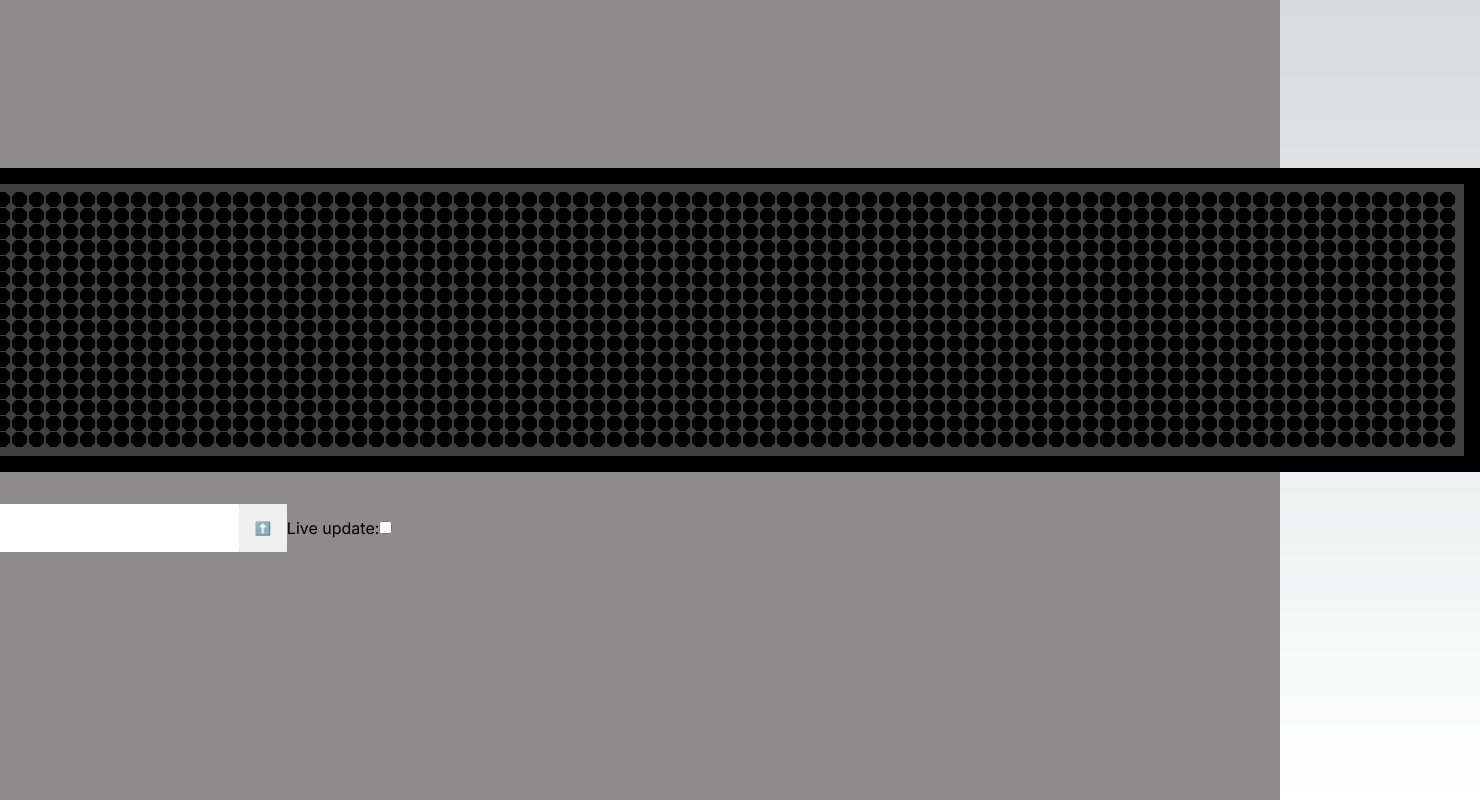
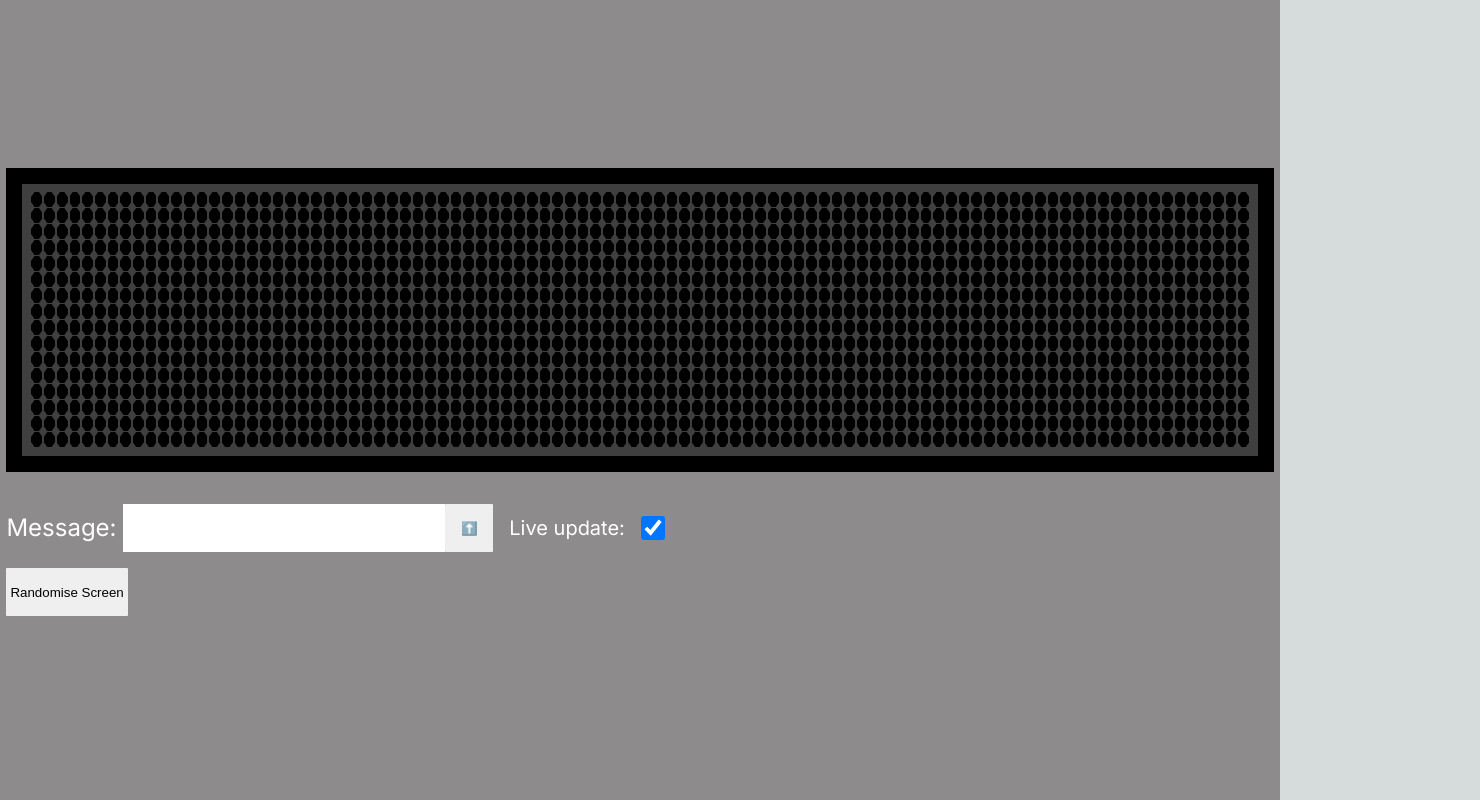
Before and after one commit to rsmarsh/flipdot-smart-screen, a Next.js app: page / in a window 1280 px wide. Shown: the whole page, 1480 px wide, since content can reach past the window. Built offline with nearby package versions, Linux system fonts and the light colour scheme.

Commit message:
sizing tweaks

```diff
--- a/src/components/Emulator.module.css
+++ b/src/components/Emulator.module.css
@@ -1,4 +1,5 @@
 .frame {
+  max-width: 99vw;
   border: 1rem solid black;
   padding: 0.5rem;
   background-color: #3f3f3f;
--- a/src/components/FlipdotWrapper.tsx
+++ b/src/components/FlipdotWrapper.tsx
@@ -10,6 +10,7 @@ import { emptyMatrix } from '@/utils/display';
 const FlipdotWrapper = () => {
   const initialMatrix = emptyMatrix(SIZE);
   const [matrix, setMatrix] = useState(initialMatrix);
+  const [centered, setCentered] = useState(false);
 
   return (
     <div>
--- a/src/components/controls/TextToFont.module.css
+++ b/src/components/controls/TextToFont.module.css
@@ -12,3 +12,7 @@
   display: inline-block;
   vertical-align: middle;
 }
+
+.liveInputWrapper {
+  display: block;
+}
--- a/src/components/controls/TextToFont.tsx
+++ b/src/components/controls/TextToFont.tsx
@@ -14,7 +14,7 @@ interface ControlProps {
 
 const TextToFont = (props: ControlProps) => {
   const [message, setMessage] = useState('');
-  const [liveUpdate, setLiveUpdate] = useState(false);
+  const [liveUpdate, setLiveUpdate] = useState(true);
 
   const onMessageChange = (text: string) => {
     setMessage(text);
@@ -54,7 +54,7 @@ const TextToFont = (props: ControlProps) => {
       <div className={styles.submitWrapper}>
         <Button onClick={() => submitMessage(message)}>⬆️</Button>
       </div>
-      <div>
+      <div className={styles.liveInputWrapper}>
         <Checkbox
           label='Live update'
           onChange={setLiveUpdate}
--- a/src/components/inputs/Checkbox.module.css
+++ b/src/components/inputs/Checkbox.module.css
@@ -1,3 +1,14 @@
-.checkboxLabel {
+.checkboxWrapper {
+  display: flex;
+  flex-direction: row;
+  align-items: center;
+  padding: 1rem;
+  color: #fff;
+  font-size: 1.25rem;
+}
 
+.checkbox {
+  margin-left: 1rem;
+  height: 1.5rem;
+  width: 1.5rem;
 }
--- a/src/components/inputs/Checkbox.tsx
+++ b/src/components/inputs/Checkbox.tsx
@@ -1,3 +1,5 @@
+import styles from './Checkbox.module.css';
+
 interface CheckboxProps {
   onChange: (checked: boolean) => void;
   checked: boolean;
@@ -6,10 +8,11 @@ interface CheckboxProps {
 
 const Checkbox = (props: CheckboxProps) => {
   return (
-    <div>
+    <div className={styles.checkboxWrapper}>
       {props.label}:
       <input
         type='checkbox'
+        className={styles.checkbox}
         checked={props.checked}
         onChange={(e) => props.onChange(e.currentTarget.checked)}
       />
```
